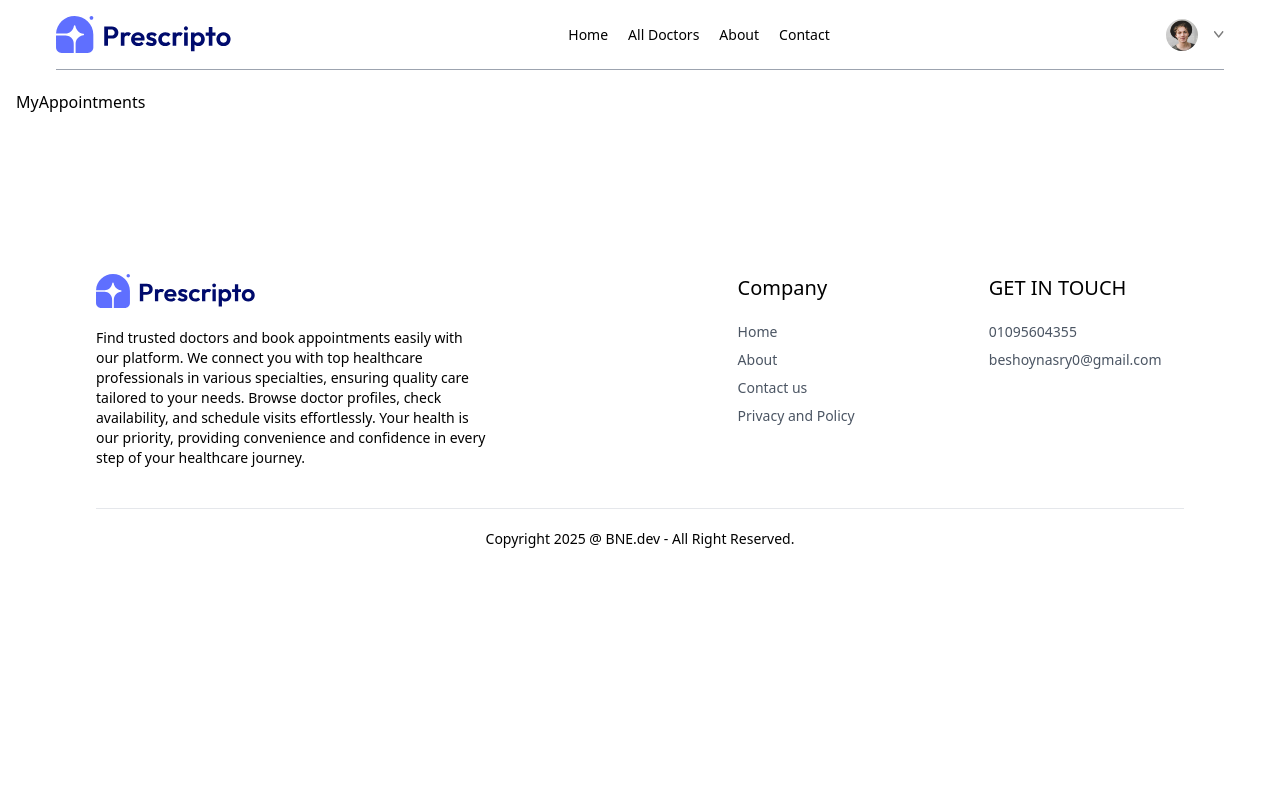
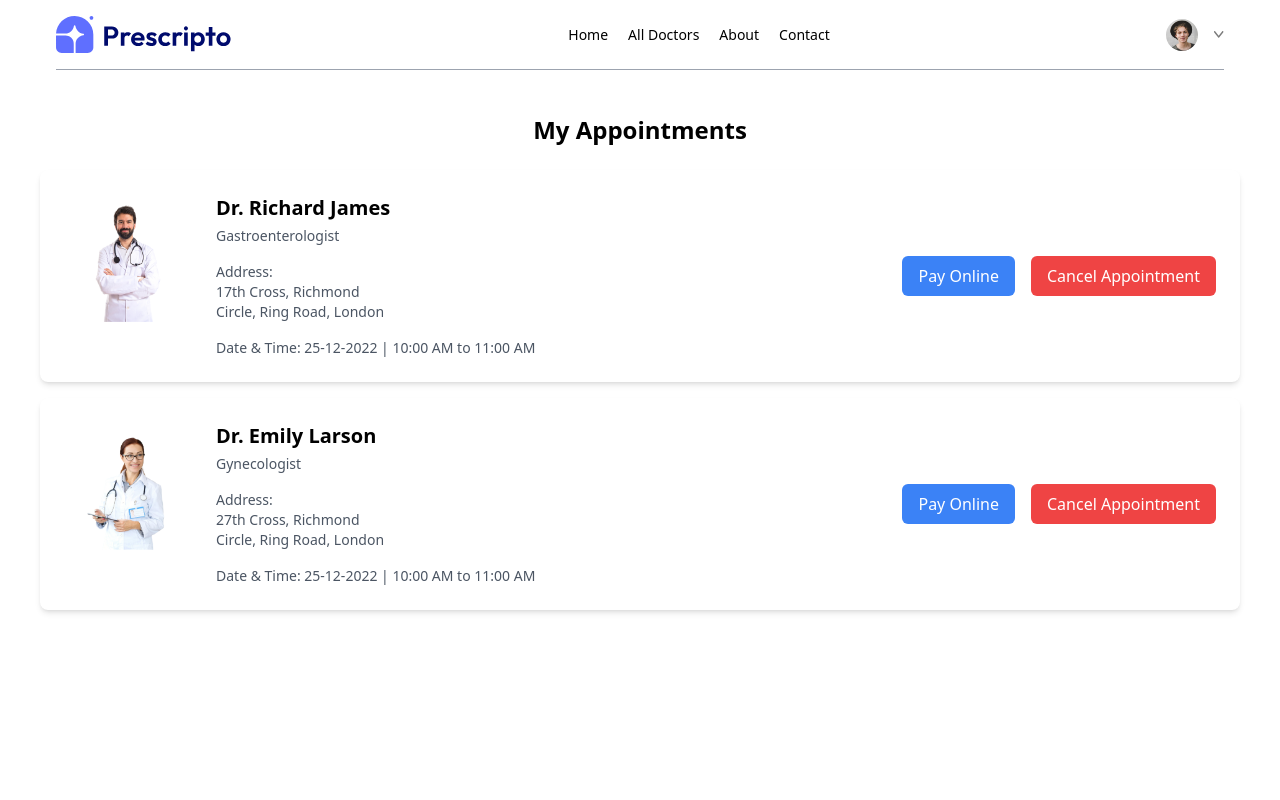
Before and after one commit to beshoynasryz/DOCTOR-BNE, a React (Vite) app: page /my-appointments in a window 1280 px wide. Shown: the top 800 px of the page. Built offline with nearby package versions, Linux system fonts and the light colour scheme.

Commit message:
my appointment is done 🚀

```diff
--- a/src/pages/MyAppointments.jsx
+++ b/src/pages/MyAppointments.jsx
@@ -1,11 +1,61 @@
-import React from 'react'
+import React, { useContext } from 'react';
+import { AppContext } from '../context/AppContext';
 
 const MyAppointments = () => {
+  const { doctors } = useContext(AppContext);
+
   return (
-    <div>
-      MyAppointments
+    <div className="p-6  min-h-screen">
+      <h1 className="text-2xl text-center font-bold mb-6">My Appointments</h1>
+      <div className="space-y-4">
+        {doctors.slice(0, 2).map((doctor, index) => (
+          <div
+            key={index}
+            className="bg-white p-6 rounded-lg shadow-md flex flex-col sm:flex-row gap-6"
+          >
+            {/* Doctor Image */}
+            <div className="flex-shrink-0 sm:w-32 sm:h-32">
+              <img
+                src={doctor.image}
+                alt={doctor.name}
+                className="w-full h-full rounded-lg object-cover"
+              />
+            </div>
+
+            {/* Doctor Details */}
+            <div className="flex-1">
+              <h2 className="text-xl font-semibold">{doctor.name}</h2>
+              <p className="text-sm text-gray-600 mt-1">{doctor.speciality}</p>
+              <div className="mt-4">
+                <p className="text-sm text-gray-600">Address:</p>
+                <p className="text-sm text-gray-600">{doctor.address.line1}</p>
+                <p className="text-sm text-gray-600">{doctor.address.line2}</p>
+              </div>
+              <p className="mt-4 text-sm text-gray-600">
+                <span className="font-medium">Date & Time</span>: 25-12-2022 | 10:00 AM to 11:00 AM
+              </p>
+            </div>
+
+            {/* Buttons */}
+            <div className="flex flex-col sm:flex-row sm:items-center gap-4 mt-4 sm:mt-0">
+              <button
+                className="bg-blue-500 text-white px-4 py-2 rounded-md hover:bg-blue-600 transition duration-300"
+                onClick={() => alert(`Pay Online for ${doctor.name}`)}
+              >
+                Pay Online
+              </button>
+              <button
+                className="bg-red-500 text-white px-4 py-2 rounded-md hover:bg-red-600 transition duration-300"
+                onClick={() => alert(`Cancel Appointment with ${doctor.name}`)}
+              >
+                Cancel Appointment
+              </button>
+            </div>
+          </div>
+        ))}
+      </div>
     </div>
-  )
-}
+  );
+};
 
-export default MyAppointments
+export default MyAppointments;
--- a/src/pages/MyProfile.jsx
+++ b/src/pages/MyProfile.jsx
@@ -46,7 +46,7 @@ const MyProfile = () => {
         />
         <h2 className="text-2xl font-semibold mb-2">{userData.name}</h2>
         <button
-          className="bg-blue-500 text-white px-4 py-2 rounded"
+          className="bg-primary text-white px-4 py-2 rounded"
           onClick={() => setEditMode(!editMode)}
         >
           {editMode ? 'View Profile' : 'Edit Profile'}
```
